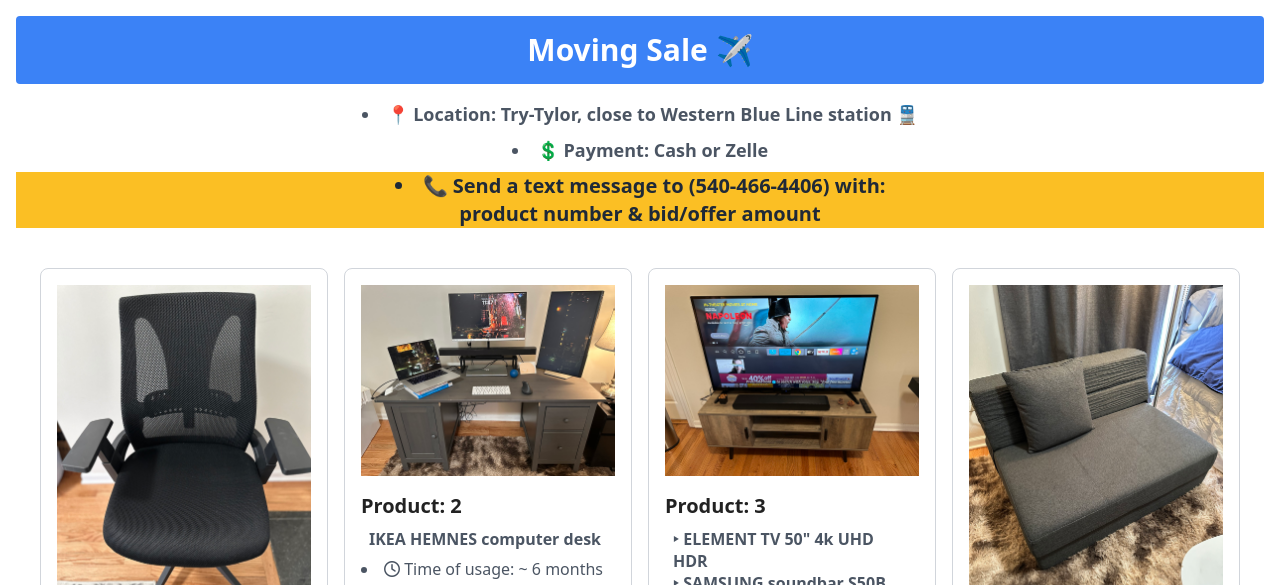
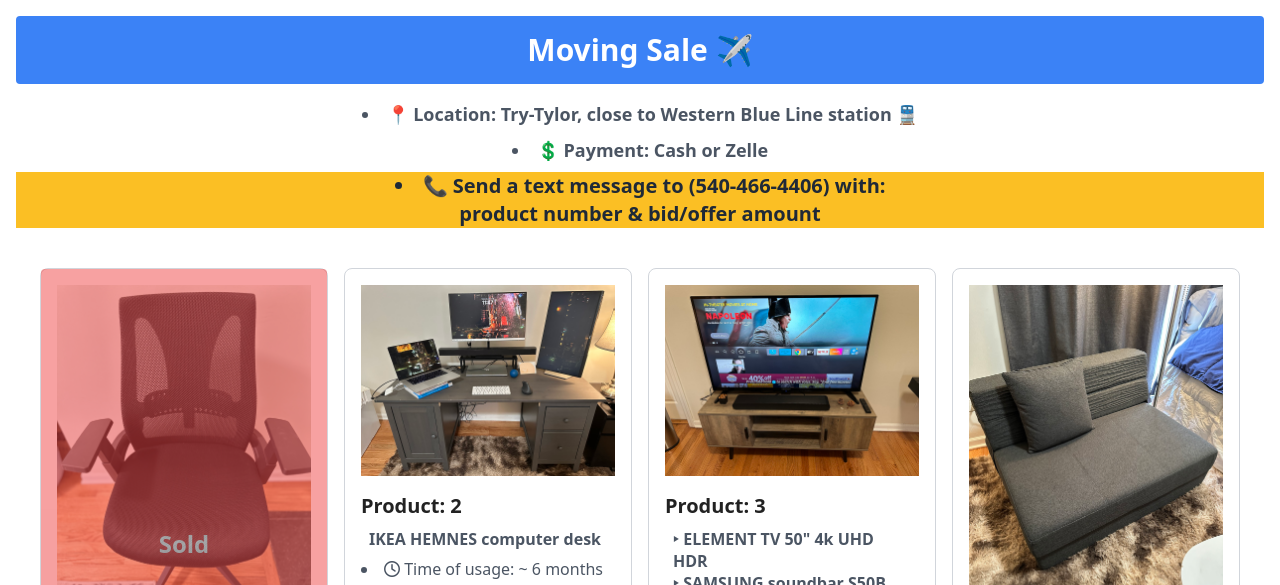
Before and after one commit to mudafar/moving-sale, a website built with webpack: page index.html in a window 1280 px wide. Shown: the top 585 px of the page. Built offline with nearby package versions, Linux system fonts and the light colour scheme; files whose address does not match are found by name.

```diff
--- a/index.html
+++ b/index.html
@@ -43,7 +43,8 @@
 <!--  create a product catalog listing using html and tailwind with images in static directory -->
 <div class="grid grid-cols-1 sm:grid-cols-2 md:grid-cols-3 lg:grid-cols-4 gap-4 m-10">
   <!-- Product 1 -->
-  <div class="border border-gray-300 rounded-lg p-4">
+  <div class="border border-gray-300 rounded-lg p-4 relative">
+    <div class="absolute top-0 left-0 w-full h-full flex items-center justify-center bg-red-500 text-white text-2xl font-bold py-2 px-4 rounded opacity-50">Sold</div>
     <img src="img/prod-16.jpg" alt="Product 1" class="w-full h-auto object-cover">
     <h2 class="text-xl font-bold mt-4">Product: 1</h2>
     <p class="text-l font-bold text-gray-600 m-2">
```
